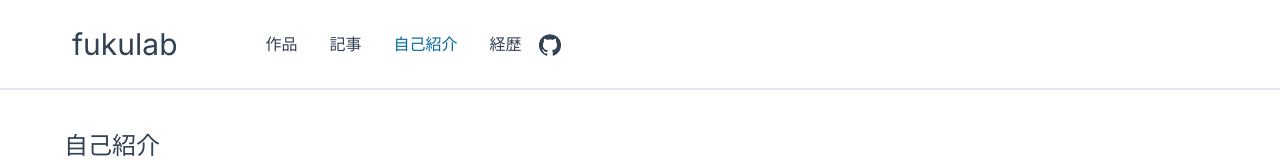
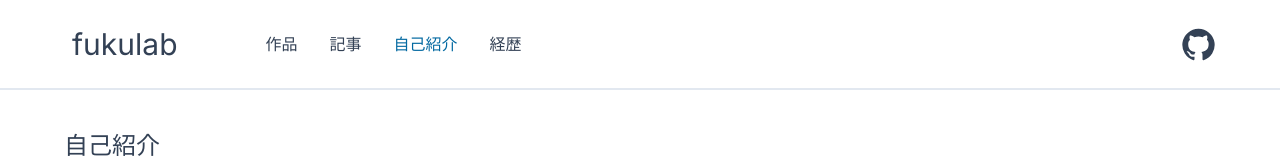
Before and after one commit to n-fukukawa/portfolio, a Next.js app: page /introduction in a window 1280 px wide. Shown: the top 160 px of the page. Built offline with nearby package versions, Linux system fonts and the light colour scheme.

Commit message:
githubへのアクセス

```diff
--- a/src/app/header/header.tsx
+++ b/src/app/header/header.tsx
@@ -1,6 +1,5 @@
 import Link from 'next/link'
 import Navigation from './navigation'
-import { IconButton } from '@mui/material'
 import { GitHub } from '@mui/icons-material'
 
 export default function Header() {
@@ -10,15 +9,15 @@ export default function Header() {
       className="fixed w-full flex items-center sm:justify-start justify-between sm:px-16 px-4 py-4 border-b-2 border-b-slate-200 bg-white"
       style={{ zIndex: 1, height: 90 }}
     >
-      <div className="mr-16 p-2">
+      <div className="flex items-center mr-16 p-2">
         <Link href="/" className="text-3xl">
           fukulab
         </Link>{' '}
       </div>
       <Navigation />
-      <div>
-        <Link href="" target="_blank">
-          <GitHub />
+      <div className="sm:block hidden grow text-right hover:text-sky-800">
+        <Link href="https://github.com/n-fukukawa/portfolio" target="_blank">
+          <GitHub fontSize="large" />
         </Link>
       </div>
     </header>
```
